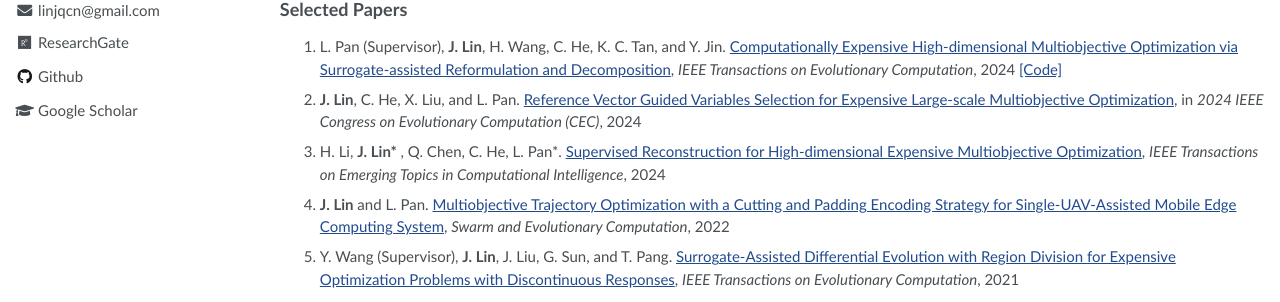
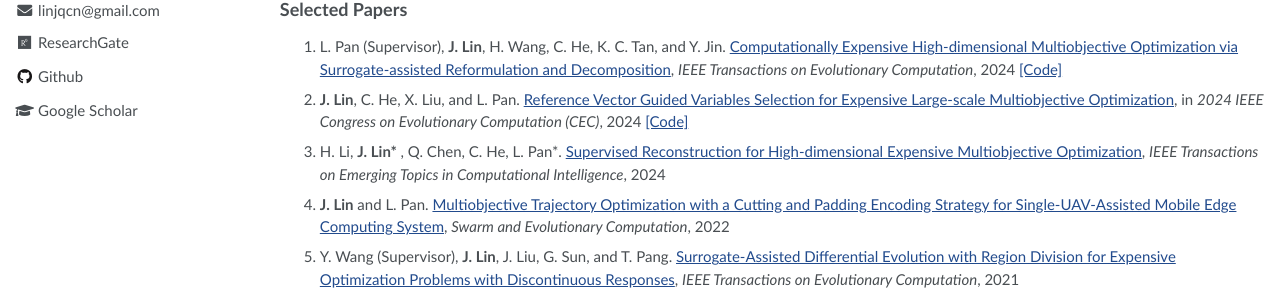
Before and after one commit to jqlincn/jqlincn.github.io, a Jekyll site: the page built from _pages/about.md, in a window 1280 px wide and 1227 px high. Shown: the part 431-733 px from the top of the window. Built offline with Jekyll 4.4.1, drawn with Linux system fonts in a browser that asks for light colours.

Commit message:
Update about.md

```diff
--- a/_pages/about.md
+++ b/_pages/about.md
@@ -39,7 +39,7 @@ My research interest includes computational intelligence, multiobjective optimiz
 <!--- <b>J. Lin</b>, C. He, H. Jiang, and L. Pan. Surrogate-assisted Multiobjective Genes Selection Method for Cell Classification from Single-cell RNA Sequencing Data, _IEEE Transactions on Evolutionary Computation_, under review -->
 <!--- <b>J. Lin</b>, C. He, Y. Tian, and L. Pan. Variable Reconstruction for Evolutionary Large-scale Expensive Multiobjective Optimization, _IEEE/CAA Journal of Automatica Sinica_, under review  <br>  -->
  <li> L. Pan (Supervisor), <b>J. Lin</b>, H. Wang, C. He, K. C. Tan, and Y. Jin. <a href="https://ieeexplore.ieee.org/document/10477568">Computationally Expensive High-dimensional Multiobjective Optimization via Surrogate-assisted Reformulation and Decomposition</a>, <i>IEEE Transactions on Evolutionary Computation</i>, 2024 <a href="https://github.com/jqlincn/TP-SAEA">[Code]</a> </li>
- <li>  <b>J. Lin</b>, C. He, X. Liu, and L. Pan.  <a href="https://ieeexplore.ieee.org/document/10611889">Reference Vector Guided Variables Selection for Expensive Large-scale Multiobjective Optimization</a>, in <i>2024 IEEE Congress on Evolutionary Computation (CEC)</i>, 2024   </li>
+ <li>  <b>J. Lin</b>, C. He, X. Liu, and L. Pan.  <a href="https://ieeexplore.ieee.org/document/10611889">Reference Vector Guided Variables Selection for Expensive Large-scale Multiobjective Optimization</a>, in <i>2024 IEEE Congress on Evolutionary Computation (CEC)</i>, 2024 <a href="https://github.com/jqlincn/RVSPSO">[Code]</a> </li>
  <li> H. Li, <b>J. Lin* </b>, Q. Chen, C. He, L. Pan*. <a href="https://ieeexplore.ieee.org/abstract/document/10428945">Supervised Reconstruction for High-dimensional Expensive Multiobjective Optimization</a>, <i>IEEE Transactions on Emerging Topics in Computational Intelligence</i>, 2024 </li>
  <li> <b>J. Lin</b> and L. Pan. <a href="https://www.sciencedirect.com/science/article/pii/S2210650222001316">Multiobjective Trajectory Optimization with a Cutting and Padding Encoding Strategy for Single-UAV-Assisted Mobile Edge Computing System</a>, <i>Swarm and Evolutionary Computation</i>, 2022   </li>
  <li> Y. Wang (Supervisor), <b>J. Lin</b>, J. Liu, G. Sun, and T. Pang. <a href="https://ieeexplore.ieee.org/abstract/document/9559391">Surrogate-Assisted Differential Evolution with Region Division for Expensive Optimization Problems with Discontinuous Responses</a>, <i>IEEE Transactions on Evolutionary Computation</i>, 2021 </li>
```
